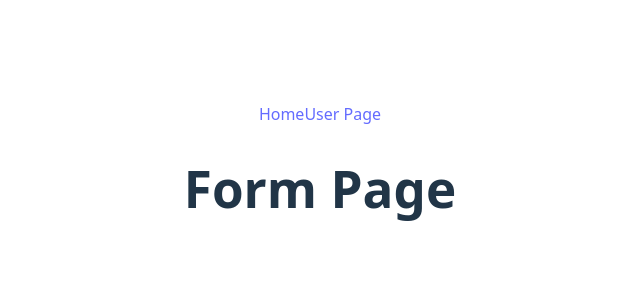
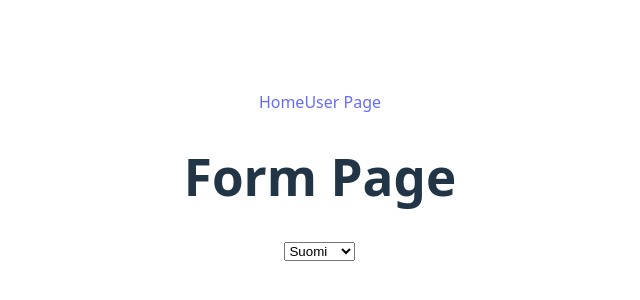
Before and after one commit to haagahelia/HH-SECUR-i, a React (Vite) app in the folder hh-riski/: page / in a window 1280 px wide. Shown: the part 224-524 px from the top of the page, without its empty margins (320-960 px from the left). Built offline with nearby package versions, Linux system fonts and the light colour scheme.

Commit message:
Language, country and organization options for form page with dummy data

```diff
--- a/hh-riski/src/Components/FormPage.tsx
+++ b/hh-riski/src/Components/FormPage.tsx
@@ -1,14 +1,92 @@
 import { Link } from "react-router-dom";
+import { useEffect, useState } from "react";
+
 import { useCurrentUser } from "../context/UserContext"
 
+import type { Country } from "../types";
+
+//Temporary data sources for initial UI development
+const countries = [{
+    id: 'fin',
+    name: {
+        fi: 'Suomi',
+        en: 'Finland'
+    },
+
+},
+{
+    id: 'swe',
+    name: {
+        fi: 'Ruotsi',
+        en: 'Sweden'
+    }
+}]
+const organizations = [
+    {
+        id: 'HH',
+        countryId: 'fin',
+        name: {
+            fi: 'Haaga-Helia Ammattikorkeakoulu',
+            en: 'Haaga-Helia University of Applied Sciences'
+        }
+    },
+    {
+        id: 'HY',
+        countryId: 'fin',
+        name: {
+            fi: 'Helsingin Yliopisto',
+            en: 'University of Helsinki'
+        }
+    },
+    {
+        id: 'HaY',
+        countryId: 'swe',
+        name: {
+            fi: 'Halmstadin Yliopisto',
+            en: 'University of Halmstad'
+        }
+    },
+    {
+        id: 'TY',
+        countryId: 'swe',
+        name: {
+            fi: 'Tukholman Yliopisto',
+            en: 'University of Stockholm'
+        }
+    }
+]
+const languages = [
+    {
+        id: 'fi',
+        name:
+        {
+            fi: 'Suomi',
+            en: 'Finnish'
+        }
+    },
+    {
+        id: 'en',
+        name:
+        {
+            fi: 'Englanti',
+            en: 'English'
+        }
+    }
+]
+
 const FormPage = () => {
+    const { user, clearUser } = useCurrentUser();
+    const [selectedCountry, setSelectedCountry] = useState('fin');
+    const [selectedOrganization, setSelectedOrganization] = useState('');
+    const [selectedLanguage, setSelectedLanguage] = useState('fi');
 
-    const { user, clearUser } = useCurrentUser();
+    useEffect
+
     return (
         <>
             <div>
                 {user && <p>Logged in as {user.username}</p>}
-                {user && <button onClick={clearUser}>Logout</button> }
+                {user && <button onClick={clearUser}>Logout</button>}
             </div>
             <div>
                 <Link to="/">Home</Link>
@@ -16,7 +94,68 @@ const FormPage = () => {
             </div>
             <div>
                 <h1>Form Page</h1>
+                <div>
+                    <select
+                        value={selectedLanguage}
+                        onChange={e => setSelectedLanguage(e.target.value)}
+                    >
+                        {selectedLanguage == 'fi' ?
+                            languages.map((language) => (
+                                <option value={language.id}>{language.name.fi}</option>
+                            ))
+                            :
+                            languages.map((language) => (
+                                <option value={language.id}>{language.name.en}</option>
+                            ))}
+                    </select>
+                </div>
+                {user ?
+                <div>
+                    <h1>Maa</h1>
+                    <select
+                        value={selectedCountry}
+                        onChange={e => setSelectedCountry(e.target.value)}
+                    >
+                        {selectedLanguage == 'fi' ?
+                            countries.map((country) => (
+                                <option value={country.id}>{country.name.fi}</option>
+                            ))
+                            :
+                            countries.map((country) => (
+                                <option value={country.id}>{country.name.en}</option>
+                            ))}
+                    </select>
+                </div>
+                :
+                <div></div>
+                }
+                {user ?
+                <div>
+                    <h1>Organisaatio</h1>
+                    <select
+                        value={selectedOrganization}
+                        onChange={e => setSelectedOrganization(e.target.value)}
+                    >
+                        {selectedLanguage == 'fi' ?
+                            organizations.map((organization) => {
+                                if (organization.countryId == selectedCountry) {
+                                    return <option value={organization.id}>{organization.name.fi}</option>
+                                }
+                            })
+                            :
+                            organizations.map((organization) => {
+                                if (organization.countryId == selectedCountry) {
+                                    return <option value={organization.id}>{organization.name.en}</option>
+                                }
+                            })
+                        }
+                    </select>
+                </div>
+                :
+                <div></div>
+                }
             </div>
+
         </>
     )
 }
--- a/hh-riski/src/Components/UserPage.tsx
+++ b/hh-riski/src/Components/UserPage.tsx
@@ -5,6 +5,10 @@ const UserPage = () => {
     const { user, setUserById, clearUser, testUsers } = useCurrentUser();
     return (
         <>
+            <div>
+                {user && <p>Logged in as {user.username}</p>}
+                {user && <button onClick={clearUser}>Logout</button>}
+            </div>
             <div>
                 <Link to="/">Home</Link>
                 <Link to="/user">User Page</Link>
@@ -19,9 +23,6 @@ const UserPage = () => {
                         </option>
                     ))}
                 </select>
-
-                {user && <p>Logged in as {user.username}</p>}
-                {user && <button onClick={clearUser}>Logout</button> }
             </div>
         </>
     )
```
Also changed, not shown: hh-riski/src/types.ts (+17 -0 lines).
